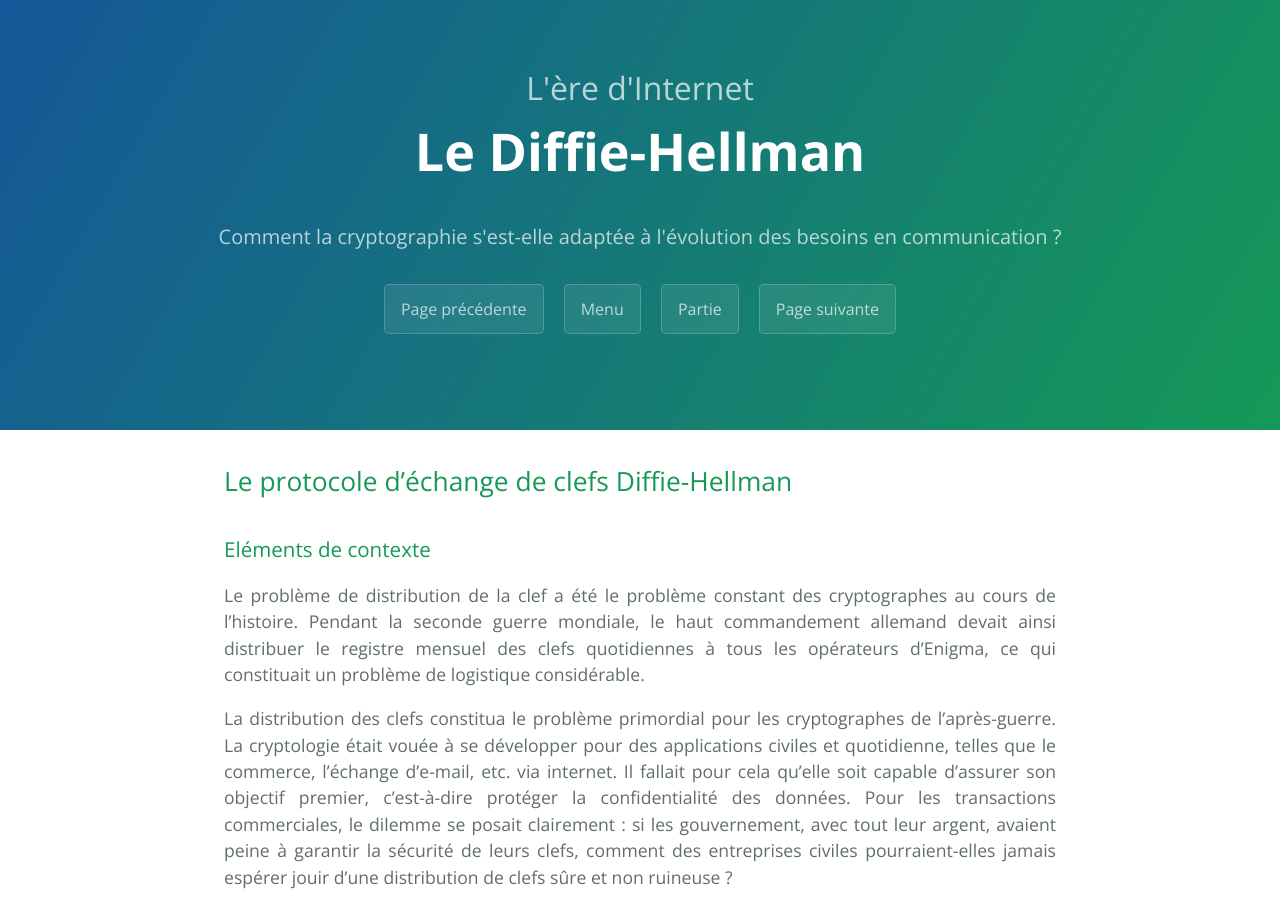
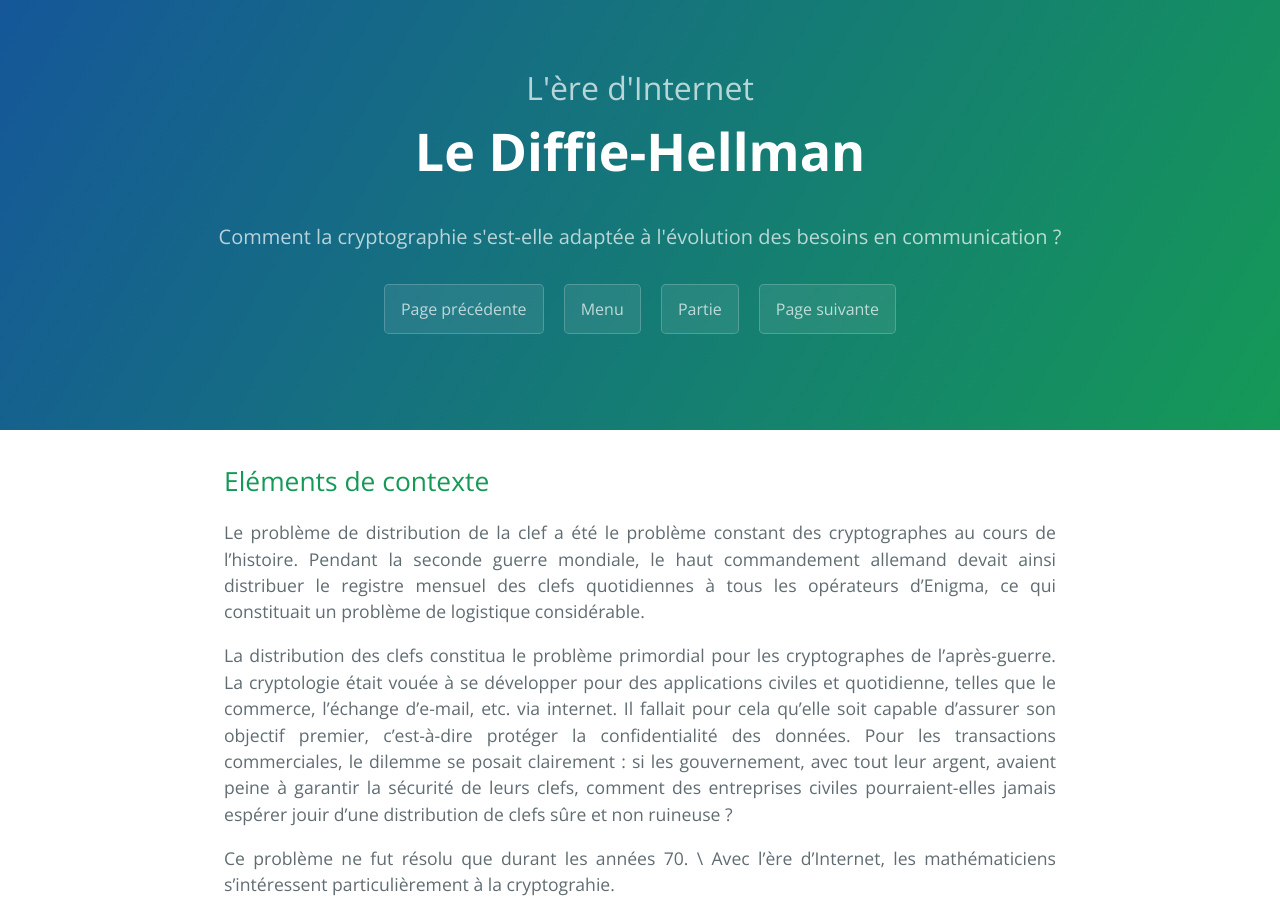
Before and after one commit to SamuelGallay/CryptoTPE, a Jekyll site: the page built from pages/4_Internet/2_diffie-hellman.md, in a window 1280 px wide and 900 px high. Built offline with Jekyll 4.4.1, drawn with Linux system fonts in a browser that asks for light colours; our own code applies the rules of GitHub Pages for plain Markdown files; formulas are drawn with MathJax 3.

Commit message:
Update 2_diffie-hellman.md

```diff
--- a/pages/4_Internet/2_diffie-hellman.md
+++ b/pages/4_Internet/2_diffie-hellman.md
@@ -7,9 +7,7 @@
 menu: /internet/
 ---
 
-## Le protocole d'échange de clefs Diffie-Hellman
-
-### Eléments de contexte
+## Eléments de contexte
 
 Le problème de distribution de la clef a été le problème constant des cryptographes au cours de l’histoire. Pendant la seconde guerre mondiale, le haut commandement allemand devait ainsi distribuer le registre mensuel des clefs quotidiennes à tous les opérateurs d’Enigma, ce qui constituait un problème de logistique considérable.
 
@@ -27,7 +25,7 @@
 <img src="{{ "/assets/4_Internet/diffie-hellman1.png" | relative_url }}" alt="diffie" style="margin: 0 auto;display: block;"/>
 <p align="center"> <em> Une analogie avec de la peinture pour comprendre </em> </p>
 
-### Modélisation mathématique et fonctionnement
+## Modélisation mathématique et fonctionnement
 
 * Alice et Bob veulent s’échanger une clef
 * Alice choisit un grand nombre premier $$ p $$ et une base $$ g $$ avec $$ g \leq p $$
@@ -40,7 +38,7 @@
 Ceci est rendu possible par la commutativité de la fonction puissance ! \\
 En connaissant p, g, A et B, il faudrait en revanche effectuer des calculs fort complexes pour trouver la clef secrète $$ g^{ab} $$
 
-### Exemple (on considérera des petits entiers par souci de simplicité)
+## Exemple (on considérera des petits entiers par souci de simplicité)
 
 * Alice et Bob définissent p = 41 et g = 6
 * Alice choisit comme nombre secret a = 7
```
